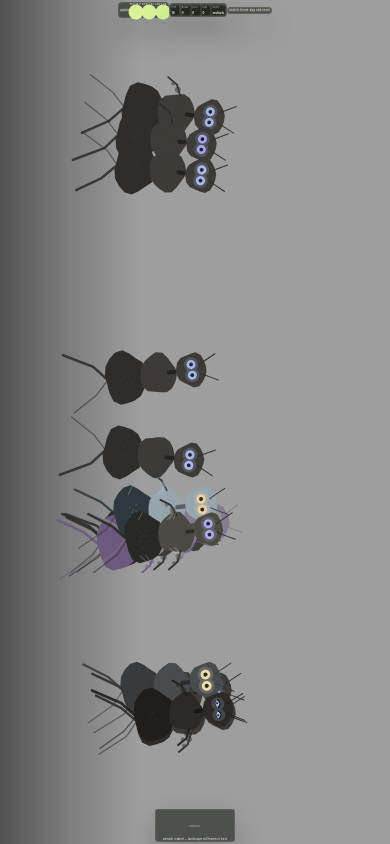
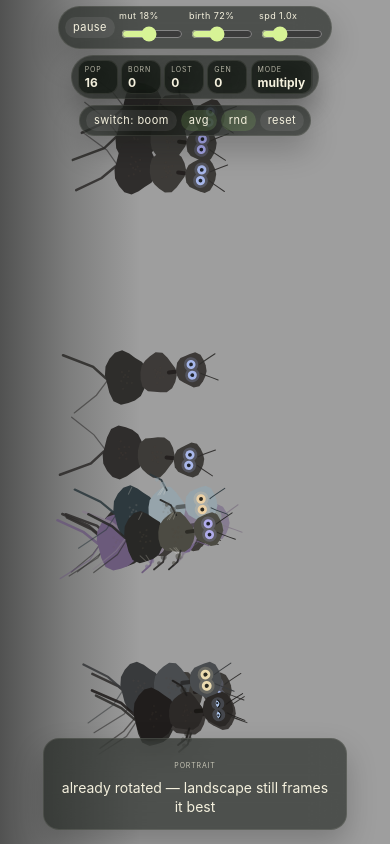
Before and after one commit to ka2le/crevo, a React (Vite) app: page / in a window 390 px wide. Built offline with nearby package versions, Linux system fonts and the light colour scheme.

Commit message:
Tighten crevo landscape UI scale

```diff
--- a/src/App.css
+++ b/src/App.css
@@ -4,6 +4,33 @@ body,
   width: 100%;
   height: 100%;
   margin: 0;
+}
+
+:root {
+  color-scheme: dark;
+  --ui-gap: 12px;
+  --ui-pad-y: max(12px, env(safe-area-inset-top));
+  --ui-pad-x: 16px;
+  --group-gap: 8px;
+  --group-pad-y: 8px;
+  --group-pad-x: 12px;
+  --group-radius: 999px;
+  --button-pad-y: 9px;
+  --button-pad-x: 14px;
+  --button-font: 17px;
+  --slider-font: 12px;
+  --slider-width: 116px;
+  --stat-min-width: 68px;
+  --stat-pad-y: 6px;
+  --stat-pad-x: 10px;
+  --stat-radius: 14px;
+  --stat-label-font: 10px;
+  --stat-value-font: 18px;
+  --portrait-card-width: min(78vw, 320px);
+  --portrait-card-pad-y: 12px;
+  --portrait-card-pad-x: 14px;
+  --portrait-card-radius: 16px;
+  --portrait-card-font: 14px;
 }
 
 .app-shell {
@@ -38,9 +65,10 @@ body,
   display: flex;
   align-items: center;
   justify-content: space-between;
-  gap: 0.75rem;
-  padding: max(0.75rem, env(safe-area-inset-top)) 1rem 0;
+  gap: var(--ui-gap);
+  padding: var(--ui-pad-y) var(--ui-pad-x) 0;
   pointer-events: none;
+  box-sizing: border-box;
 }
 
 .top-bar {
@@ -61,14 +89,16 @@ body,
   pointer-events: auto;
   display: flex;
   align-items: center;
-  gap: 0.55rem;
-  padding: 0.5rem 0.7rem;
-  border-radius: 999px;
+  gap: var(--group-gap);
+  padding: var(--group-pad-y) var(--group-pad-x);
+  border-radius: var(--group-radius);
   flex-wrap: wrap;
+  max-width: 100%;
+  box-sizing: border-box;
 }
 
 .stats-strip {
-  gap: 0.45rem;
+  gap: calc(var(--group-gap) * 0.8);
 }
 
 .control {
@@ -79,10 +109,12 @@ body,
 .button-control {
   background: rgba(255, 255, 255, 0.08);
   border-radius: 999px;
-  padding: 0.55rem 0.85rem;
+  padding: var(--button-pad-y) var(--button-pad-x);
   text-transform: lowercase;
   letter-spacing: 0.04em;
   cursor: pointer;
+  font-size: var(--button-font);
+  line-height: 1;
 }
 
 .button-control:hover {
@@ -95,45 +127,76 @@ body,
 
 .slider-control {
   display: grid;
-  gap: 0.2rem;
-  font-size: 0.72rem;
+  gap: 3px;
+  font-size: var(--slider-font);
   letter-spacing: 0.05em;
   text-transform: lowercase;
+  line-height: 1.1;
 }
 
 .slider-control input {
-  width: clamp(90px, 12vw, 150px);
+  width: var(--slider-width);
   accent-color: #d7f396;
 }
 
 .stat-pill {
-  min-width: 62px;
-  padding: 0.35rem 0.55rem;
-  border-radius: 14px;
+  min-width: var(--stat-min-width);
+  padding: var(--stat-pad-y) var(--stat-pad-x);
+  border-radius: var(--stat-radius);
   display: grid;
-  gap: 0.12rem;
+  gap: 2px;
   text-transform: lowercase;
+  box-sizing: border-box;
 }
 
 .stat-pill span,
 .portrait-card span {
-  font-size: 0.64rem;
+  font-size: var(--stat-label-font);
   text-transform: uppercase;
   letter-spacing: 0.12em;
   color: rgba(244, 240, 221, 0.72);
 }
 
 .stat-pill strong {
-  font-size: 0.92rem;
+  font-size: var(--stat-value-font);
+  line-height: 1;
 }
 
 .portrait-hint {
   display: none;
 }
 
+.portrait-card {
+  width: var(--portrait-card-width);
+  padding: var(--portrait-card-pad-y) var(--portrait-card-pad-x);
+  border-radius: var(--portrait-card-radius);
+  text-align: center;
+  box-sizing: border-box;
+}
+
 .portrait-card p {
-  margin: 0.25rem 0 0;
-  font-size: 0.86rem;
+  margin: 4px 0 0;
+  font-size: var(--portrait-card-font);
+}
+
+@media (max-width: 1180px) {
+  :root {
+    --ui-gap: 10px;
+    --ui-pad-x: 12px;
+    --group-gap: 6px;
+    --group-pad-y: 7px;
+    --group-pad-x: 10px;
+    --button-pad-y: 8px;
+    --button-pad-x: 12px;
+    --button-font: 15px;
+    --slider-font: 11px;
+    --slider-width: 96px;
+    --stat-min-width: 60px;
+    --stat-pad-y: 5px;
+    --stat-pad-x: 8px;
+    --stat-label-font: 9px;
+    --stat-value-font: 16px;
+  }
 }
 
 @media (max-width: 980px) {
@@ -143,48 +206,24 @@ body,
 }
 
 @media (max-width: 760px) {
-  .top-bar {
-    gap: 0.02rem;
-    padding-left: 0.03rem;
-    padding-right: 0.03rem;
-    padding-top: max(0.14rem, env(safe-area-inset-top));
-  }
-
-  .control-group {
-    gap: 0.02rem;
-    padding: 0.01rem 0.02rem;
-    border-radius: 4px;
-  }
-
-  .button-control {
-    padding: 0.01rem 0.03rem;
-    font-size: 0.18rem;
-  }
-
-  .slider-control {
-    font-size: 0.16rem;
-    gap: 0;
-  }
-
-  .slider-control input {
-    width: clamp(8px, 2vw, 16px);
-    height: 6px;
-  }
-
-  .stat-pill {
-    min-width: 10px;
-    padding: 0.01rem 0.02rem;
-    border-radius: 3px;
-  }
-
-  .stat-pill span,
-  .portrait-card span {
-    font-size: 0.14rem;
-    letter-spacing: 0;
-  }
-
-  .stat-pill strong {
-    font-size: 0.18rem;
+  :root {
+    --ui-gap: 6px;
+    --ui-pad-y: max(6px, env(safe-area-inset-top));
+    --ui-pad-x: 6px;
+    --group-gap: 4px;
+    --group-pad-y: 4px;
+    --group-pad-x: 6px;
+    --button-pad-y: 5px;
+    --button-pad-x: 8px;
+    --button-font: 11px;
+    --slider-font: 9px;
+    --slider-width: 62px;
+    --stat-min-width: 40px;
+    --stat-pad-y: 4px;
+    --stat-pad-x: 6px;
+    --stat-radius: 10px;
+    --stat-label-font: 7px;
+    --stat-value-font: 12px;
   }
 }
 
@@ -193,61 +232,37 @@ body,
     display: flex;
     inset: auto 0 0 0;
     justify-content: center;
-    padding: 0 0.08rem calc(max(0.08rem, env(safe-area-inset-bottom)) + 0.04rem);
+    padding: 0 8px calc(max(8px, env(safe-area-inset-bottom)) + 6px);
     z-index: 5;
-  }
-
-  .portrait-card {
-    width: min(30vw, 80px);
-    padding: 0.03rem 0.06rem;
-    border-radius: 3px;
-    text-align: center;
-  }
-
-  .portrait-card p {
-    font-size: 0.18rem;
   }
 }
 
 @media (max-width: 760px) and (orientation: landscape) {
+  :root {
+    --ui-gap: 4px;
+    --ui-pad-y: max(4px, env(safe-area-inset-top));
+    --ui-pad-x: 4px;
+    --group-gap: 3px;
+    --group-pad-y: 3px;
+    --group-pad-x: 5px;
+    --button-pad-y: 4px;
+    --button-pad-x: 6px;
+    --button-font: 10px;
+    --slider-font: 8px;
+    --slider-width: 52px;
+    --stat-min-width: 34px;
+    --stat-pad-y: 3px;
+    --stat-pad-x: 5px;
+    --stat-radius: 8px;
+    --stat-label-font: 6px;
+    --stat-value-font: 10px;
+  }
+
   .top-bar {
-    gap: 0.015rem;
-    padding-left: 0.02rem;
-    padding-right: 0.02rem;
-    padding-top: max(0.08rem, env(safe-area-inset-top));
+    align-items: flex-start;
   }
 
   .control-group {
-    gap: 0.015rem;
-    padding: 0.008rem 0.015rem;
-    border-radius: 3px;
-  }
-
-  .button-control {
-    padding: 0.008rem 0.02rem;
-    font-size: 0.14rem;
-  }
-
-  .slider-control {
-    font-size: 0.13rem;
-  }
-
-  .slider-control input {
-    width: clamp(6px, 1.6vw, 12px);
-    height: 5px;
-  }
-
-  .stat-pill {
-    min-width: 8px;
-    padding: 0.008rem 0.015rem;
-    border-radius: 2px;
-  }
-
-  .stat-pill span {
-    font-size: 0.11rem;
-  }
-
-  .stat-pill strong {
-    font-size: 0.14rem;
+    flex-shrink: 1;
   }
 }
```
Also changed, not shown: 2 other files (tests, documents, lock files or other folders).
